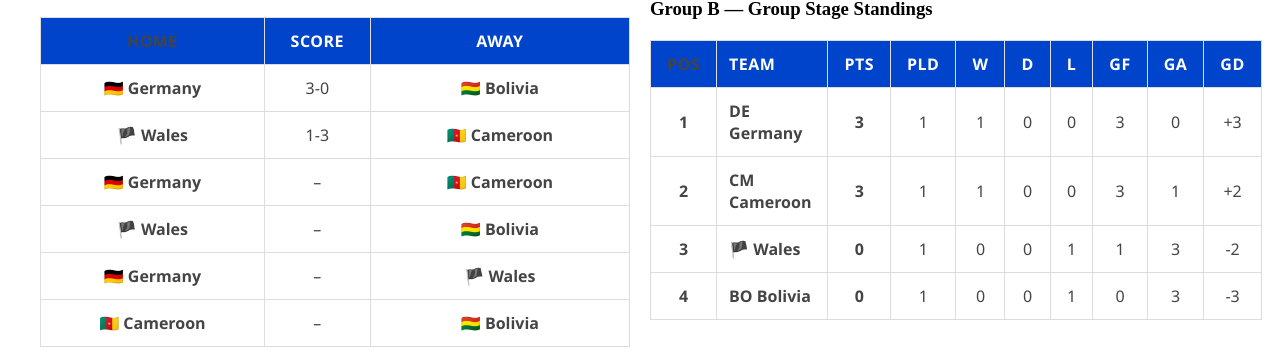
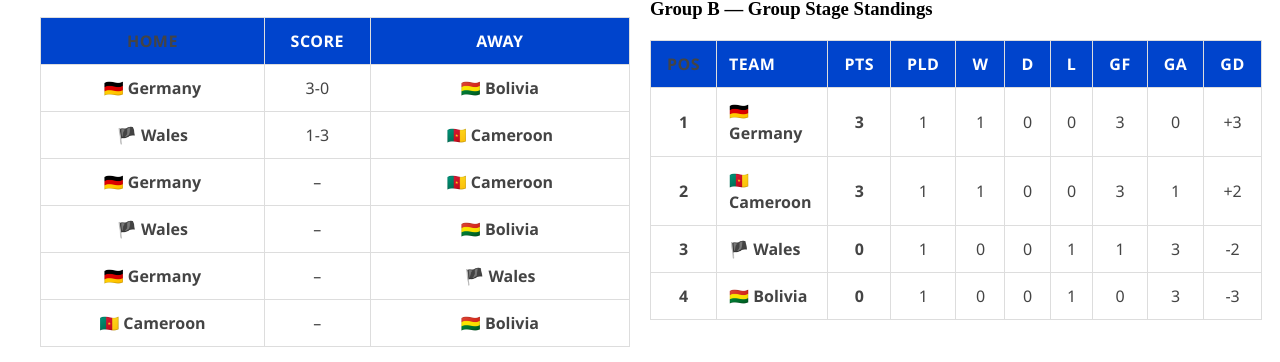
Before and after one commit to MarcusMachado15/whoisgonnawin-clean, a Next.js app: page /worldcup in a window 1280 px wide. Shown: the part 590-952 px from the top of the page. Built offline with nearby package versions, Linux system fonts and the light colour scheme.

Commit message:
Atualiza World Cup 2025 (grupos e estilo)

```diff
--- a/app/worldcup/page.tsx
+++ b/app/worldcup/page.tsx
@@ -74,10 +74,10 @@ const groupsData: Record<string, { title?: string; matches: Match[]; standings:
       { home: '🇩🇪 Germany', score: '–', away: '🏴 Wales' },
       { home: '🇨🇲 Cameroon',score: '–', away: '🇧🇴 Bolivia' },
     ],
-    standings: [ { pos: 1, team: 'DE Germany',   played: 1, won: 1, draw: 0, lost: 0, gf: 3, ga: 0, gd:  3, pts: 3 },
-  { pos: 2, team: 'CM Cameroon',  played: 1, won: 1, draw: 0, lost: 0, gf: 3, ga: 1, gd:  2, pts: 3 },
+    standings: [ { pos: 1, team: '🇩🇪 Germany',   played: 1, won: 1, draw: 0, lost: 0, gf: 3, ga: 0, gd:  3, pts: 3 },
+  { pos: 2, team: '🇨🇲 Cameroon',  played: 1, won: 1, draw: 0, lost: 0, gf: 3, ga: 1, gd:  2, pts: 3 },
   { pos: 3, team: '🏴 Wales',      played: 1, won: 0, draw: 0, lost: 1, gf: 1, ga: 3, gd: -2, pts: 0 },
-  { pos: 4, team: 'BO Bolivia',   played: 1, won: 0, draw: 0, lost: 1, gf: 0, ga: 3, gd: -3, pts: 0 },
+  { pos: 4, team: '🇧🇴 Bolivia',   played: 1, won: 0, draw: 0, lost: 1, gf: 0, ga: 3, gd: -3, pts: 0 },
 ],
   },
 
```
